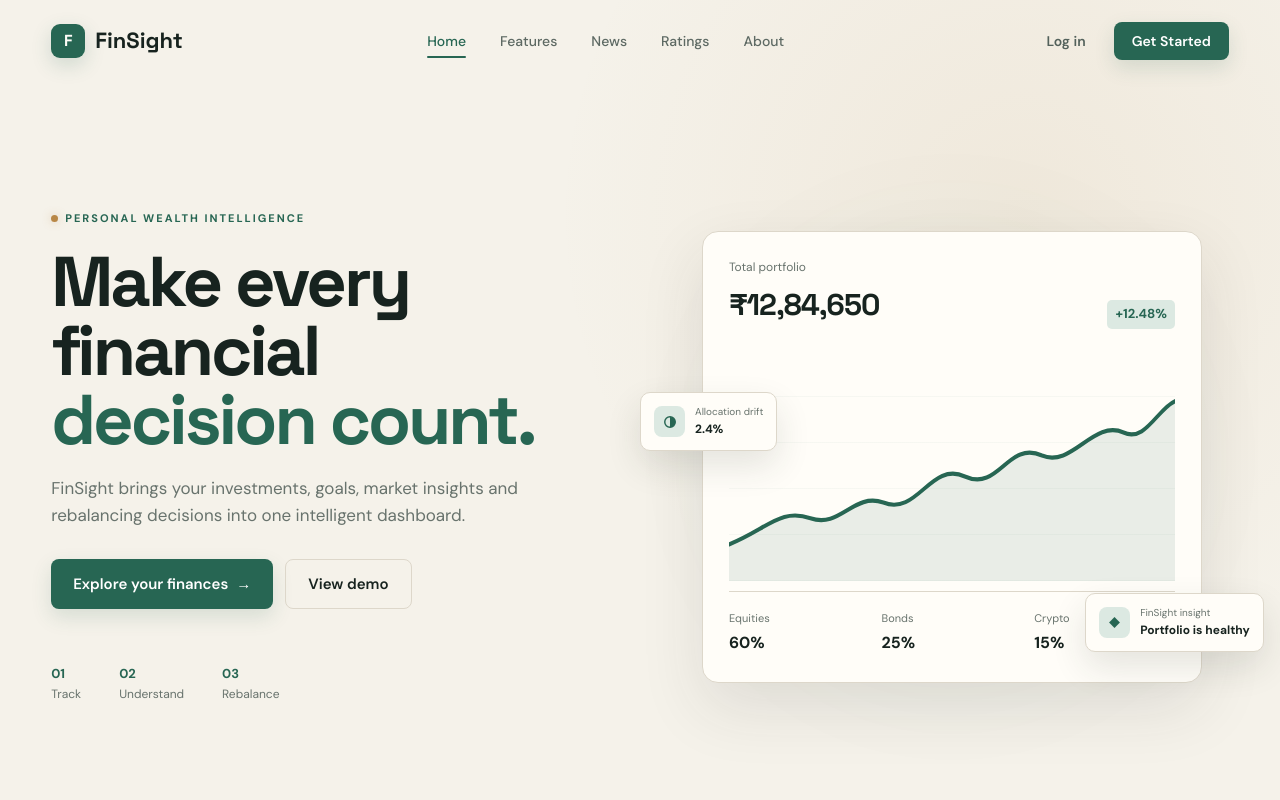
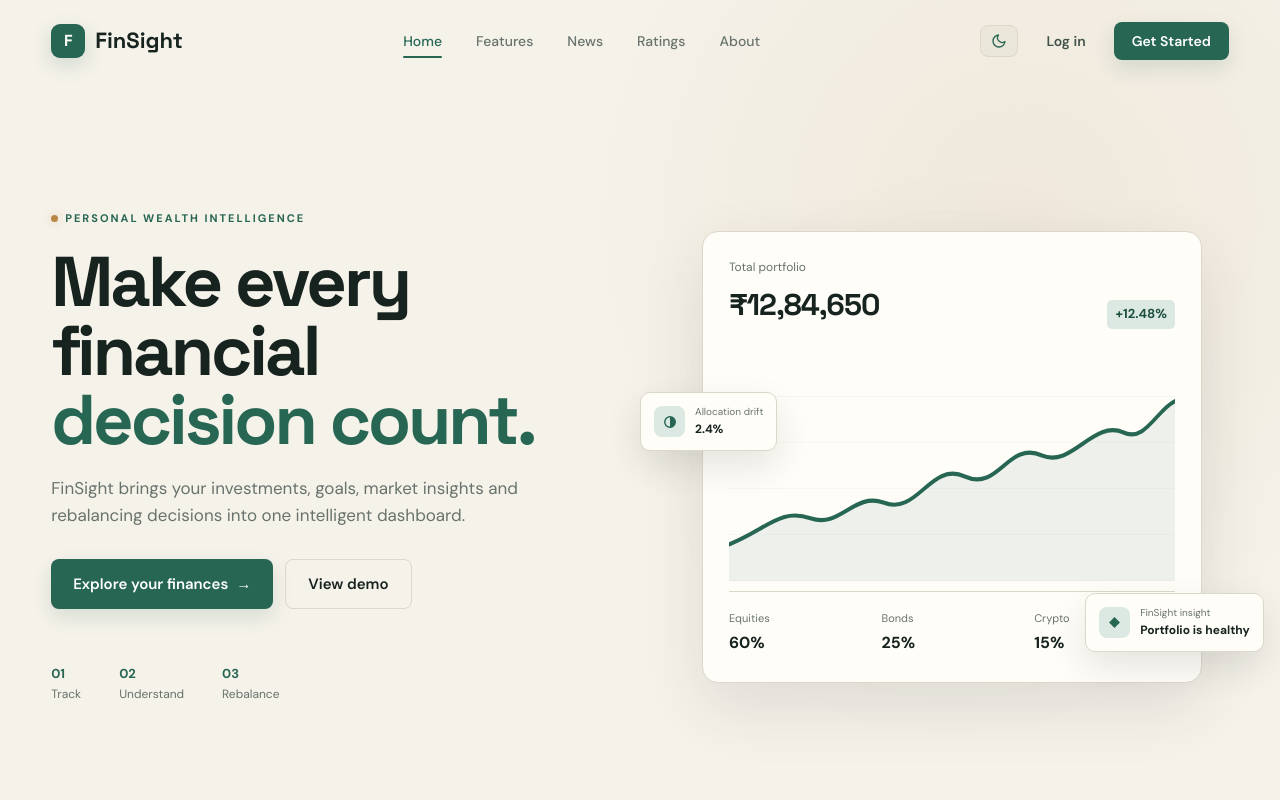
Before and after one commit to harmankaur-13/FinSight, a React (Vite) app: page / in a window 1280 px wide. Shown: the top 800 px of the page. Built offline with nearby package versions, Linux system fonts and the light colour scheme.

Commit message:
Light/Dark Mode

```diff
--- a/src/components/DashboardNav.jsx
+++ b/src/components/DashboardNav.jsx
@@ -1,6 +1,7 @@
 import React from 'react';
 import { Link, NavLink, useNavigate } from 'react-router-dom';
 import { formatHumanName } from '../hooks/useFinanceData';
+import ThemeToggle from './ThemeToggle';
 
 export default function DashboardNav({ user, onLogout, onSwitchRole }) {
   const navigate = useNavigate();
@@ -87,6 +88,8 @@ export default function DashboardNav({ user, onLogout, onSwitchRole }) {
             <span style={{ fontWeight: 600 }}>{displayName}</span>
           </div>
 
+          <ThemeToggle size="small" />
+
           <button
             className="btn btn-outline btn-small"
             onClick={() => {
--- a/src/components/Navbar.jsx
+++ b/src/components/Navbar.jsx
@@ -1,5 +1,6 @@
 import React from 'react';
 import { Link, NavLink, useNavigate } from 'react-router-dom';
+import ThemeToggle from './ThemeToggle';
 
 export default function Navbar({ user, onLogout }) {
   const navigate = useNavigate();
@@ -39,6 +40,7 @@ export default function Navbar({ user, onLogout }) {
       </nav>
 
       <div className="nav-actions">
+        <ThemeToggle />
         {isAuth ? (
           <>
             <button
--- a/src/components/PortfolioChart.jsx
+++ b/src/components/PortfolioChart.jsx
@@ -56,8 +56,8 @@ export default function PortfolioChart({ height = 230, interactive = true }) {
         <svg viewBox="0 0 520 220" preserveAspectRatio="none">
           <defs>
             <linearGradient id="chartGreenGrad" x1="0" y1="0" x2="0" y2="1">
-              <stop offset="0%" stopColor="#276653" stopOpacity="0.22" />
-              <stop offset="100%" stopColor="#276653" stopOpacity="0.0" />
+              <stop offset="0%" stopColor="var(--green)" stopOpacity="0.25" />
+              <stop offset="100%" stopColor="var(--green)" stopOpacity="0.0" />
             </linearGradient>
           </defs>
           <path className="area" fill="url(#chartGreenGrad)" d={activePath.area} />
--- /dev/null
+++ b/src/components/ThemeToggle.jsx
@@ -0,0 +1,65 @@
+import React from 'react';
+import { useTheme } from '../context/ThemeContext';
+
+export default function ThemeToggle({ className = '', showLabel = false, size = 'default' }) {
+  const { theme, isDark, toggleTheme } = useTheme();
+
+  return (
+    <button
+      type="button"
+      className={`theme-toggle-btn ${size === 'small' ? 'theme-toggle-small' : ''} ${className}`}
+      onClick={toggleTheme}
+      aria-label={`Switch to ${isDark ? 'light' : 'dark'} mode`}
+      title={`Switch to ${isDark ? 'Light' : 'Dark'} mode`}
+    >
+      <div className="theme-toggle-icon-container">
+        {isDark ? (
+          /* Sun icon when in dark mode */
+          <svg
+            className="theme-icon sun-icon"
+            xmlns="http://www.w3.org/2000/svg"
+            width="18"
+            height="18"
+            viewBox="0 0 24 24"
+            fill="none"
+            stroke="currentColor"
+            strokeWidth="2"
+            strokeLinecap="round"
+            strokeLinejoin="round"
+          >
+            <circle cx="12" cy="12" r="5" />
+            <line x1="12" y1="1" x2="12" y2="3" />
+            <line x1="12" y1="21" x2="12" y2="23" />
+            <line x1="4.22" y1="4.22" x2="5.64" y2="5.64" />
+            <line x1="18.36" y1="18.36" x2="19.78" y2="19.78" />
+            <line x1="1" y1="12" x2="3" y2="12" />
+            <line x1="21" y1="12" x2="23" y2="12" />
+            <line x1="4.22" y1="19.78" x2="5.64" y2="18.36" />
+            <line x1="18.36" y1="5.64" x2="19.78" y2="4.22" />
+          </svg>
+        ) : (
+          /* Moon icon when in light mode */
+          <svg
+            className="theme-icon moon-icon"
+            xmlns="http://www.w3.org/2000/svg"
+            width="18"
+            height="18"
+            viewBox="0 0 24 24"
+            fill="none"
+            stroke="currentColor"
+            strokeWidth="2"
+            strokeLinecap="round"
+            strokeLinejoin="round"
+          >
+            <path d="M21 12.79A9 9 0 1 1 11.21 3 7 7 0 0 0 21 12.79z" />
+          </svg>
+        )}
+      </div>
+      {showLabel && (
+        <span className="theme-toggle-label">
+          {isDark ? 'Light Mode' : 'Dark Mode'}
+        </span>
+      )}
+    </button>
+  );
+}
--- /dev/null
+++ b/src/context/ThemeContext.jsx
@@ -0,0 +1,83 @@
+import React, { createContext, useContext, useState, useEffect } from 'react';
+
+const ThemeContext = createContext();
+
+const STORAGE_KEY_THEME = 'finsight_theme';
+
+export function ThemeProvider({ children }) {
+  // Determine initial theme: localStorage -> system preference -> fallback to 'light'
+  const [theme, setThemeState] = useState(() => {
+    try {
+      const savedTheme = localStorage.getItem(STORAGE_KEY_THEME);
+      if (savedTheme === 'light' || savedTheme === 'dark') {
+        return savedTheme;
+      }
+      if (typeof window !== 'undefined' && window.matchMedia && window.matchMedia('(prefers-color-scheme: dark)').matches) {
+        return 'dark';
+      }
+    } catch (e) {
+      // ignore localStorage errors
+    }
+    return 'light';
+  });
+
+  // Apply theme to document root element
+  useEffect(() => {
+    try {
+      const root = document.documentElement;
+      root.setAttribute('data-theme', theme);
+      root.classList.toggle('dark', theme === 'dark');
+      root.style.colorScheme = theme;
+      localStorage.setItem(STORAGE_KEY_THEME, theme);
+    } catch (e) {
+      // ignore
+    }
+  }, [theme]);
+
+  // Listen to system theme changes if user hasn't explicitly set a preference
+  useEffect(() => {
+    if (typeof window === 'undefined' || !window.matchMedia) return;
+
+    const mediaQuery = window.matchMedia('(prefers-color-scheme: dark)');
+    const handleChange = (e) => {
+      const savedTheme = localStorage.getItem(STORAGE_KEY_THEME);
+      if (!savedTheme) {
+        setThemeState(e.matches ? 'dark' : 'light');
+      }
+    };
+
+    if (mediaQuery.addEventListener) {
+      mediaQuery.addEventListener('change', handleChange);
+      return () => mediaQuery.removeEventListener('change', handleChange);
+    } else if (mediaQuery.addListener) {
+      mediaQuery.addListener(handleChange);
+      return () => mediaQuery.removeListener(handleChange);
+    }
+  }, []);
+
+  const toggleTheme = () => {
+    setThemeState((prev) => (prev === 'light' ? 'dark' : 'light'));
+  };
+
+  const setTheme = (newTheme) => {
+    if (newTheme === 'light' || newTheme === 'dark') {
+      setThemeState(newTheme);
+    }
+  };
+
+  const isDark = theme === 'dark';
+
+  return (
+    <ThemeContext.Provider value={{ theme, isDark, toggleTheme, setTheme }}>
+      {children}
+    </ThemeContext.Provider>
+  );
+}
+
+export function useTheme() {
+  const context = useContext(ThemeContext);
+  if (!context) {
+    throw new Error('useTheme must be used within a ThemeProvider');
+  }
+  return context;
+}
--- a/src/index.css
+++ b/src/index.css
@@ -1,11 +1,14 @@
 @import url('https://fonts.googleapis.com/css2?family=DM+Sans:ital,opsz,wght@0,9..40,400;0,9..40,500;0,9..40,600;0,9..40,700;1,9..40,400&family=Space+Grotesk:wght@500;600;700&display=swap');
 
-:root {
+:root,
+[data-theme="light"] {
+  color-scheme: light;
   --bg: #f5f2ea;
   --surface: #fffdf8;
   --surface-2: #ebe6da;
   --surface-hover: #f9f6ef;
   --text: #17231f;
+  --text-secondary: #42524a;
   --muted: #68736d;
   --muted-light: #8e9a93;
   --green: #276653;
@@ -22,6 +25,66 @@
   --shadow-sm: 0 4px 12px rgba(45, 48, 42, 0.05);
   --shadow-md: 0 10px 30px rgba(45, 48, 42, 0.06);
   --shadow-lg: 0 25px 65px rgba(45, 48, 42, 0.11);
+  --input-bg: #fffefb;
+  --input-border: #ddd7ca;
+  --nav-bg: #fffdf8;
+  --nav-border: #ddd7ca;
+  --toggle-bg: #ebe6da;
+  --toggle-border: #ddd7ca;
+  --toggle-hover: #e2dcd0;
+  --modal-overlay: rgba(23, 35, 31, 0.6);
+  --chart-grid-line: rgba(39, 102, 83, 0.08);
+  --radial-gold: rgba(184, 135, 70, 0.09);
+  --radial-green: rgba(39, 102, 83, 0.07);
+  --badge-buy-bg: #eef6f0;
+  --badge-buy-text: #1e6b47;
+  --badge-buy-border: #c2e2cf;
+  --badge-hold-bg: #f9eedc;
+  --badge-hold-text: #7d5722;
+  --badge-hold-border: #dcc099;
+}
+
+[data-theme="dark"] {
+  color-scheme: dark;
+  --bg: #111413;
+  --surface: #181d1a;
+  --surface-2: #202723;
+  --surface-hover: #242c28;
+  --text: #e2e8e5;
+  --text-secondary: #9eb0a7;
+  --muted: #798a81;
+  --muted-light: #4e5a54;
+  --green: #2e755f;
+  --green-dark: #4da287;
+  --green-light: #192721;
+  --green-subtle: rgba(46, 117, 95, 0.10);
+  --gold: #bd8f4f;
+  --gold-light: #282116;
+  --gold-subtle: rgba(189, 143, 79, 0.10);
+  --border: #252e2a;
+  --border-light: #1d2421;
+  --error: #b8584c;
+  --error-light: #2a1b1a;
+  --shadow-sm: 0 2px 8px rgba(0, 0, 0, 0.2);
+  --shadow-md: 0 6px 18px rgba(0, 0, 0, 0.25);
+  --shadow-lg: 0 14px 34px rgba(0, 0, 0, 0.35);
+  --input-bg: #141816;
+  --input-border: #252e2a;
+  --nav-bg: #181d1a;
+  --nav-border: #252e2a;
+  --toggle-bg: #202723;
+  --toggle-border: #2c3631;
+  --toggle-hover: #262e2a;
+  --modal-overlay: rgba(0, 0, 0, 0.7);
+  --chart-grid-line: rgba(46, 117, 95, 0.08);
+  --radial-gold: rgba(189, 143, 79, 0.02);
+  --radial-green: rgba(46, 117, 95, 0.02);
+  --badge-buy-bg: #192721;
+  --badge-buy-text: #4da287;
+  --badge-buy-border: #23372e;
+  --badge-hold-bg: #282116;
+  --badge-hold-text: #c99b5b;
+  --badge-hold-border: #3b301f;
 }
 
 * {
@@ -37,13 +100,109 @@ html {
 body {
   font-family: "DM Sans", sans-serif;
   background:
-    radial-gradient(circle at 80% 12%, rgba(184, 135, 70, 0.09), transparent 25%),
-    radial-gradient(circle at 15% 80%, rgba(39, 102, 83, 0.07), transparent 30%),
+    radial-gradient(circle at 80% 12%, var(--radial-gold), transparent 25%),
+    radial-gradient(circle at 15% 80%, var(--radial-green), transparent 30%),
     var(--bg);
   color: var(--text);
   line-height: 1.6;
   min-height: 100vh;
   -webkit-font-smoothing: antialiased;
+  transition: background-color 0.2s ease, color 0.2s ease;
+}
+
+/* Custom scrollbars matching theme */
+::-webkit-scrollbar {
+  width: 7px;
+  height: 7px;
+}
+
+::-webkit-scrollbar-track {
+  background: var(--bg);
+}
+
+::-webkit-scrollbar-thumb {
+  background: var(--border);
+  border-radius: 4px;
+}
+
+::-webkit-scrollbar-thumb:hover {
+  background: var(--muted-light);
+}
+
+/* Subtle transitions for theme switching */
+.panel-card,
+.metric-card,
+.dashboard-card,
+.auth-card,
+.onboarding-card,
+.rating-card,
+.news-card,
+.feature-card,
+.modal-card,
+.portfolio-modal-card,
+.dashboard-nav-wrapper,
+.navbar,
+footer {
+  transition: background-color 0.2s ease, border-color 0.2s ease, color 0.2s ease;
+}
+
+/* =================================================
+   THEME TOGGLE BUTTON
+================================================= */
+.theme-toggle-btn {
+  display: inline-flex;
+  align-items: center;
+  justify-content: center;
+  gap: 8px;
+  background: var(--toggle-bg);
+  border: 1px solid var(--toggle-border);
+  color: var(--text);
+  border-radius: 8px;
+  padding: 7px 10px;
+  cursor: pointer;
+  transition: all 0.15s ease;
+  user-select: none;
+}
+
+.theme-toggle-btn:hover {
+  background: var(--toggle-hover);
+  border-color: var(--green);
+  color: var(--green);
+}
+
+.theme-toggle-btn:active {
+  transform: translateY(0);
+}
+
+.theme-toggle-small {
+  padding: 5px 8px;
+  border-radius: 6px;
+}
+
+.theme-toggle-icon-container {
+  display: flex;
+  align-items: center;
+  justify-content: center;
+  width: 16px;
+  height: 16px;
+}
+
+.theme-icon {
+  display: block;
+}
+
+.sun-icon {
+  color: var(--gold);
+}
+
+.moon-icon {
+  color: var(--green);
+}
+
+.theme-toggle-label {
+  font-size: 12px;
+  font-weight: 600;
+  color: var(--text);
 }
 
 button, input, select, textarea, a {
@@ -142,7 +301,7 @@ h1, h2, h3, h4, h5, h6 {
 nav {
   display: flex;
   gap: 34px;
-  color: #5d6963;
+  color: var(--muted);
   font-size: 14px;
 }
 
@@ -178,12 +337,13 @@ nav a.active::after {
 ================================================= */
 
 .dashboard-nav-wrapper {
-  background: var(--surface);
-  border-bottom: 1px solid var(--border);
+  background: var(--nav-bg);
+  border-bottom: 1px solid var(--nav-border);
   position: sticky;
   top: 0;
   z-index: 100;
-  backdrop-filter: blur(8px);
+  backdrop-filter: blur(10px);
+  -webkit-backdrop-filter: blur(10px);
 }
 
 .dashboard-nav {
@@ -349,7 +509,7 @@ nav a.active::after {
 
 .btn-ghost {
   background: transparent;
-  color: #53615b;
+  color: var(--text-secondary);
 }
 
 .btn-ghost:hover {
@@ -477,10 +637,14 @@ h1.hero-title span {
   width: 380px;
   height: 380px;
   background: var(--green);
-  opacity: 0.08;
+  opacity: 0.04;
   filter: blur(80px);
   border-radius: 50%;
   pointer-events: none;
+}
+
+[data-theme="dark"] .glow {
+  display: none;
 }
 
 .dashboard-card {
@@ -513,7 +677,7 @@ h1.hero-title span {
 }
 
 .gain {
-  color: var(--green);
+  color: var(--green-dark);
   font-size: 13px;
   font-weight: 700;
   background: var(--green-light);
@@ -543,7 +707,7 @@ h1.hero-title span {
   background: repeating-linear-gradient(
     to bottom,
     transparent 0 45px,
-    rgba(39, 102, 83, 0.08) 46px
+    var(--chart-grid-line) 46px
   );
 }
 
@@ -555,7 +719,7 @@ h1.hero-title span {
 }
 
 .area {
-  fill: rgba(39, 102, 83, 0.10);
+  fill: var(--green-subtle);
 }
 
 .line {
@@ -673,8 +837,8 @@ h1.hero-title span {
 }
 
 .feature-grid article:hover, .audience-card:hover {
-  border-color: rgba(39, 102, 83, 0.35);
-  transform: translateY(-3px);
+  border-color: var(--green);
+  transform: translateY(-2px);
 }
 
 .feature-number, .audience-card span.card-number {
@@ -738,7 +902,7 @@ h1.hero-title span {
     flex-direction: column;
     justify-content: space-between;
     border-right: 1px solid var(--border);
-    background: radial-gradient(circle at 15% 80%, rgba(39, 102, 83, .08), transparent 30%), radial-gradient(circle at 90% 15%, rgba(184, 135, 70, .09), transparent 25%), var(--bg);
+    background: radial-gradient(circle at 15% 80%, var(--radial-green), transparent 30%), radial-gradient(circle at 90% 15%, var(--radial-gold), transparent 25%), var(--bg);
 }
 
 .brand,
@@ -883,10 +1047,10 @@ h1.hero-title span {
     width: 100%;
     height: 48px;
     padding: 0 14px;
-    border: 1px solid var(--border);
+    border: 1px solid var(--input-border);
     border-radius: 8px;
     outline: none;
-    background: #fffefb;
+    background: var(--input-bg);
     color: var(--text);
     font-size: 14px;
     transition: .2s;
@@ -1154,7 +1318,7 @@ h1.hero-title span {
 
 .option-card {
   border: 1px solid var(--border);
-  background: #fffdfa;
+  background: var(--surface);
   border-radius: 12px;
   padding: 20px;
   cursor: pointer;
@@ -1473,7 +1637,8 @@ h1.hero-title span {
   border-radius: 8px;
   font-size: 13px;
   outline: none;
-  background: #fffefb;
+  background: var(--input-bg);
+  color: var(--text);
 }
 
 .chat-input-row input:focus {
@@ -1498,9 +1663,9 @@ h1.hero-title span {
 }
 
 .edu-card:hover {
-  transform: translateY(-3px);
-  border-color: rgba(39, 102, 83, 0.45);
-  box-shadow: 0 10px 25px -5px rgba(23, 35, 31, 0.12);
+  transform: translateY(-2px);
+  border-color: var(--green);
+  box-shadow: var(--shadow-md);
 }
 
 .edu-card:hover .edu-thumb-img {
@@ -1557,16 +1722,14 @@ h1.hero-title span {
   justify-content: center;
   color: #fff;
   backdrop-filter: blur(4px);
-  transition: all 0.25s ease;
-  box-shadow: 0 4px 12px rgba(0, 0, 0, 0.3);
+  transition: all 0.2s ease;
 }
 
 .edu-card:hover .play-icon-circle {
-  transform: scale(1.15);
+  transform: scale(1.06);
   background: var(--green);
   border-color: var(--green);
   color: #fff;
-  box-shadow: 0 0 16px rgba(39, 102, 83, 0.6);
 }
 
 .edu-tag {
@@ -1726,7 +1889,7 @@ h1.hero-title span {
 
 .news-card:hover {
   transform: translateY(-2px);
-  border-color: rgba(39, 102, 83, 0.4);
+  border-color: var(--green);
 }
 
 .news-meta {
@@ -1808,19 +1971,19 @@ h1.hero-title span {
 .rating-strong-buy {
   background: var(--green-light);
   color: var(--green-dark);
-  border: 1px solid rgba(39, 102, 83, 0.3);
+  border: 1px solid var(--border);
 }
 
 .rating-buy {
-  background: #eef6f0;
-  color: #1e6b47;
-  border: 1px solid #c2e2cf;
+  background: var(--badge-buy-bg);
+  color: var(--badge-buy-text);
+  border: 1px solid var(--badge-buy-border);
 }
 
 .rating-hold {
-  background: var(--gold-light);
-  color: #7d5722;
-  border: 1px solid #dcc099;
+  background: var(--badge-hold-bg);
+  color: var(--badge-hold-text);
+  border: 1px solid var(--badge-hold-border);
 }
 
 .rating-stats-row {
@@ -2035,8 +2198,9 @@ footer .logo span {
 .modal-backdrop {
   position: fixed;
   inset: 0;
-  background: rgba(18, 30, 26, 0.75);
+  background: var(--modal-overlay);
   backdrop-filter: blur(8px);
+  -webkit-backdrop-filter: blur(8px);
   display: flex;
   align-items: center;
   justify-content: center;
@@ -2205,20 +2369,20 @@ footer .logo span {
 
 .quiz-option:hover:not(:disabled) {
   border-color: var(--green);
-  background: #fdfbf7;
+  background: var(--surface-hover);
 }
 
 .quiz-option.correct {
-  border-color: #276653;
-  background: rgba(39, 102, 83, 0.12);
-  color: #174235;
+  border-color: var(--green);
+  background: var(--green-light);
+  color: var(--green-dark);
   font-weight: 600;
 }
 
 .quiz-option.incorrect {
-  border-color: #d9534f;
-  background: rgba(217, 83, 79, 0.12);
-  color: #902420;
+  border-color: var(--error);
+  background: var(--error-light);
+  color: var(--error);
 }
 
 .video-player-container {
@@ -2320,7 +2484,7 @@ footer .logo span {
   border: 1px solid var(--border);
   border-radius: 8px;
   outline: none;
-  background: #fffefb;
+  background: var(--input-bg);
   color: var(--text);
   font-size: 14px;
   transition: 0.2s;
@@ -2349,8 +2513,9 @@ footer .logo span {
 .portfolio-modal-backdrop {
   position: fixed;
   inset: 0;
-  background: rgba(23, 35, 31, 0.65);
-  backdrop-filter: blur(5px);
+  background: var(--modal-overlay);
+  backdrop-filter: blur(8px);
+  -webkit-backdrop-filter: blur(8px);
   display: flex;
   align-items: center;
   justify-content: center;
--- a/src/main.jsx
+++ b/src/main.jsx
@@ -1,10 +1,13 @@
 import React from 'react';
 import ReactDOM from 'react-dom/client';
 import App from './App';
+import { ThemeProvider } from './context/ThemeContext';
 import './index.css';
 
 ReactDOM.createRoot(document.getElementById('root')).render(
   <React.StrictMode>
-    <App />
+    <ThemeProvider>
+      <App />
+    </ThemeProvider>
   </React.StrictMode>
 );
--- a/src/pages/News/News.jsx
+++ b/src/pages/News/News.jsx
@@ -51,8 +51,8 @@ export default function News() {
           style={{
             position: 'fixed',
             inset: 0,
-            background: 'rgba(23, 35, 31, 0.6)',
-            backdropFilter: 'blur(4px)',
+            background: 'var(--modal-overlay)',
+            backdropFilter: 'blur(6px)',
             display: 'flex',
             alignItems: 'center',
             justifyContent: 'center',
```
Also changed, not shown: src/pages/Login/Login.jsx (+8 -1 lines), src/pages/Onboarding/Onboarding.jsx (+10 -1 lines), src/pages/Signup/Signup.jsx (+8 -1 lines).
